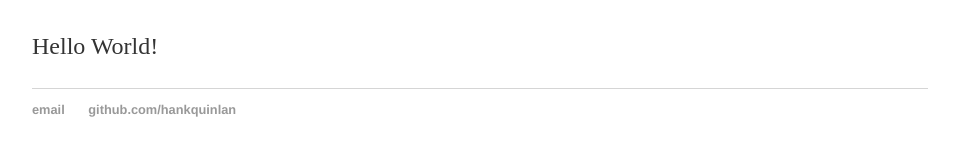
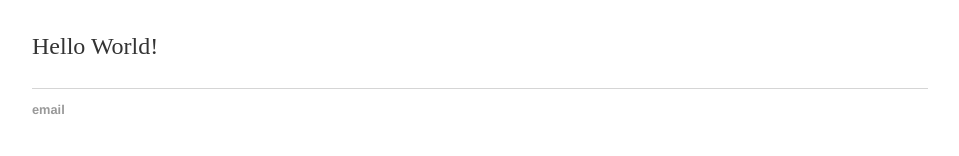
Before and after one commit to WangzhiDai/WangzhiDai.github.io, a Jekyll site: the page built from index.html, in a window 1280 px wide. Shown: the part 167-323 px from the top of the page, without its empty margins (160-1119 px from the left). Built offline with Jekyll 4.4.1, drawn with Linux system fonts in a browser that asks for light colours.

Commit message:
Update default.html

```diff
--- a/_layouts/default.html
+++ b/_layouts/default.html
@@ -21,8 +21,7 @@
 			</div><!-- /.container -->
 			<footer>
 	    		<ul>
-	        		<li><a href="mailto:hankquinlanhub@gmail.com">email</a></li>
-	        		<li><a href="https://github.com/hankquinlan">github.com/hankquinlan</a></li>
+	        		<li><a href="wzhdai@gmail.com">email</a></li>
 				</ul>
 			</footer>
 		</body>
```
